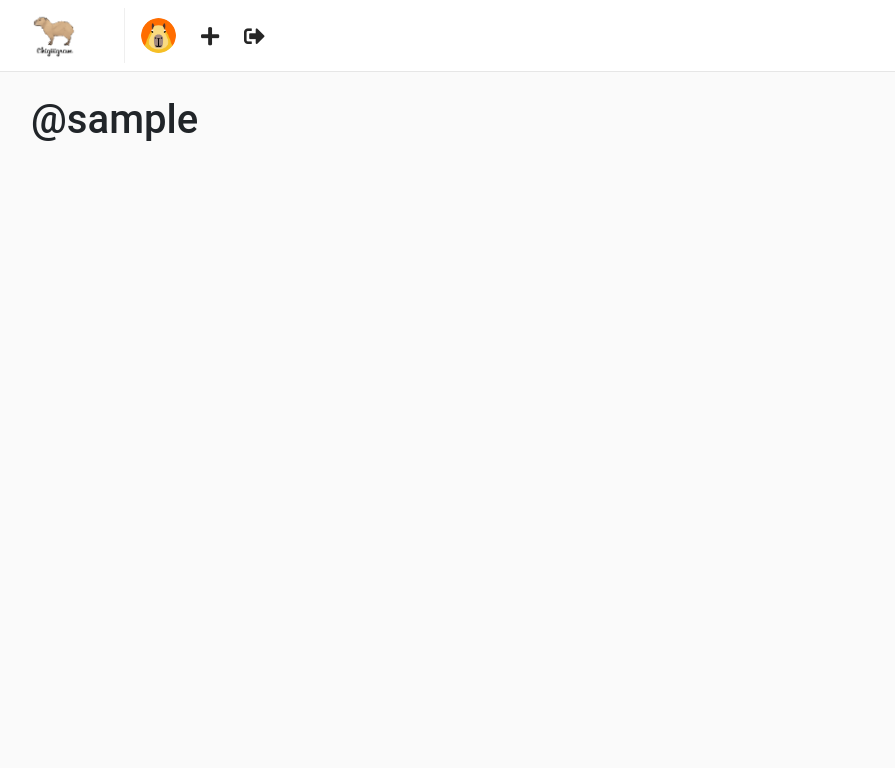
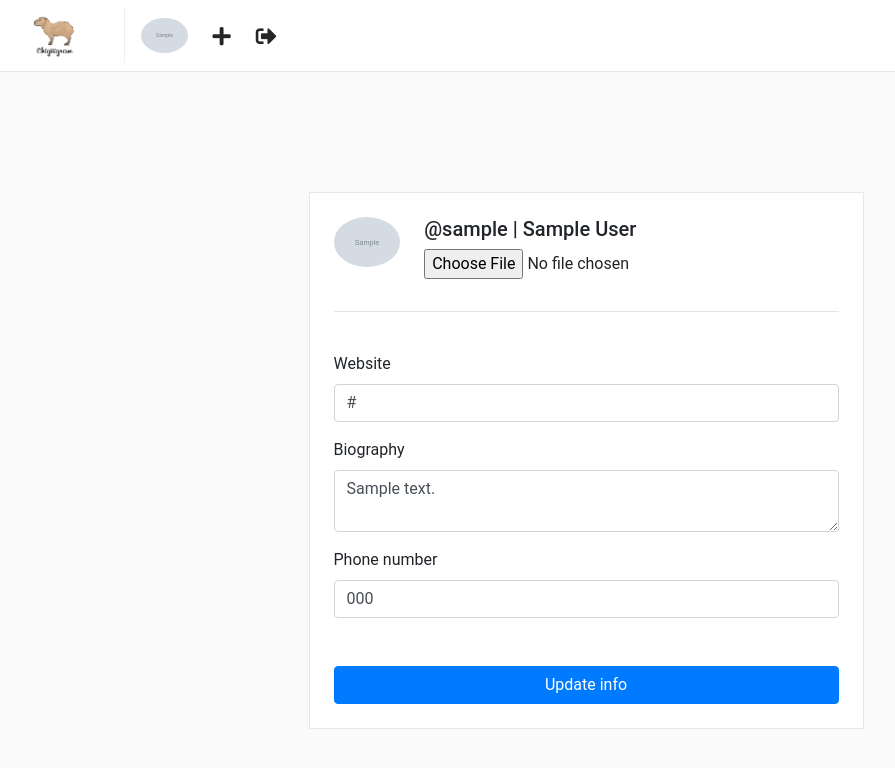
Before and after one commit to EChachati/learningDjango, a Django app: page /users/me/profile/ in a window 1280 px wide. Shown: the top 768 px of the page, without its empty margins (54-949 px from the left). Run offline with Django 3.2, Linux system fonts and the light colour scheme; a user stored in the database is signed in; tables that the repository leaves empty hold one stand-in row (values such as "Sample post"); grey boxes marked "Sample" are stand-in pictures; some libraries are stand-ins or nearby versions.

Commit message:
Update Clase 24

```diff
--- a/learning/learning/middleware.py
+++ b/learning/learning/middleware.py
@@ -13,17 +13,19 @@ class ProfileCompletionMiddleware:
         # Middleware Initialization
         self.get_response = get_response
 
+
     def __call__(self,request):
         # Code to be executed for each request before de view is called
 
         if not request.user.is_anonymous:
-            if request.path not in [reverse('update_profile'), reverse('logout')]: # If i'm not already in that link or in logout
-                # calling a OneToOneField
-                profile = request.user.profile
-                if not profile.profile_picture or not profile.biography:
-                    return redirect('update_profile')
+            if not request.user.is_staff:
+                if request.path not in [reverse('update_profile'), reverse('logout')]: # If i'm not already in that link or in logout
+                    # calling a OneToOneField
+                    profile = request.user.profile
+                    if not profile.profile_picture or not profile.biography:
+                        return redirect('update_profile')
         else:
-            if request.path != reverse('login'): # If i'm not already in that link
+            if request.path not in ['admin/', reverse('login')]: # If i'm not already in that link
                 return redirect('login')
         response = self.get_response(request)
         return response
--- a/learning/templates/nav.html
+++ b/learning/templates/nav.html
@@ -11,7 +11,12 @@
 
                 <li class="nav-item">
                     <a href="">
-                        <img src="{% static 'img/default-profile.png' %}" height="35" class="d-inline-block align-top rounded-circle"/>
+                        {% if profile.profile_picture.url %}
+                        <img src="{{ profile.profile_picture.url }}" height="35" class="d-inline-block align-top rounded-circle">
+                    {% else %}
+
+                    <img src="{% static 'img/default-profile.png' %}" height="35" class="d-inline-block align-top rounded-circle"/>
+                    {% endif  %}
                     </a>
                 </li>
 
--- a/learning/templates/users/update/profile.html
+++ b/learning/templates/users/update/profile.html
@@ -1,12 +1,72 @@
-{% extends 'base.html' %}
+{% extends "base.html" %}
+{% load static %}
+
+{% block head_content %}
+<title>@{{ request.user.username }} | Update profiles</title>
+{% endblock %}
+
+{% block container %}
+
+<div class="container">
+
+    <div class="row justify-content-md-center">
+        <div class="col-6 p-4" id="profile-box">
+
+            <form action="{% url 'update_profile' %}" method="POST" enctype="multipart/form-data">
+                {% csrf_token %}
 
 
-{% block head_content %}
-<title>@{{ request.user.username }} | Update profile</title>
+                {% if form.errors %}
+                    <p class="alert alert-danger">{{ form.errors }}</p>
 
-{% endblock head_content %}
+                {% endif %}
 
+                <div class='media'>
 
-{% block container %}
-    <h1 class="mt-5">@{{ request.user.username }}</h1>
-{% endblock container %}
+                    {% if profile.profile_picture.url %}
+                        <img src="{{ profile.profile_picture.url }}" class="rounded-circle" height="50">
+                    {% else %}
+
+                    <img src="{% static 'img/default-profile.png' %}" class="rounded-circle" height="50"/>
+                    {% endif  %}
+
+                    <div class="media-body">
+                        <h5 class="ml-4">@{{ user.username }} | {{user.get_full_name}}</h5>
+                        <p class="ml-4"><input type="file" name="picture" required="false"></p>
+                    </div>
+                </div>
+
+                <hr><br>
+
+                <div class="form-group">
+                    <label>Website</label>
+                    <input
+                        class="form-control"
+                        type="url"
+                        name="website" placeholder="Website"
+                        value="{{profile.website}}"
+                    />
+                </div>
+
+                <div class="form-group">
+                    <label>Biography</label>
+                    <textarea class="form-control" name="biography">{{ profile.biography }}</textarea>
+                </div>
+
+                <div class="form-group">
+                    <label>Phone number</label>
+                    <input
+                        class="form-control"
+                        type="text"
+                        name="phone_number"
+                        placeholder="Phone number"
+                        value="{{ profile.phone_number }}"
+                    />
+                </div>
+
+                <button type="submit" class="btn btn-primary btn-block mt-5">Update info</button>
+            </form>
+        </div>
+    </div>
+</div>
+{% endblock %}
--- /dev/null
+++ b/learning/users/forms.py
@@ -0,0 +1,12 @@
+from django import forms
+
+from users.models import Profile
+
+class UpdateUser(forms.Form):
+    website = forms.URLField(max_length=200, required=True)
+
+    biography = forms.CharField(max_length=256,  required=False)
+
+    phone_number = forms.CharField(max_length=20, required=True)
+
+    picture = forms.ImageField()
--- a/learning/users/views.py
+++ b/learning/users/views.py
@@ -6,6 +6,9 @@ from django.contrib.auth.decorators import login_required
 # Models
 from django.contrib.auth.models import User
 from users.models import Profile
+
+# Forms
+from users.forms import UpdateUser
 
 # Create your views here.
 def login_view(request):
@@ -69,4 +72,29 @@ def singup_view(request):
 
 
 def update_profile(request):
-    return render(request, 'users/update/profile.html')
+    profile = request.user.profile
+    if request.method == 'POST':
+        print(request.POST)
+        form = UpdateUser(request.POST, request.FILES)
+        if form.is_valid():
+            data = form.cleaned_data
+
+            profile.website = data['website']
+            profile.biography = data['biography']
+            profile.phone_number = data['phone_number']
+            profile.profile_picture = data['picture']
+
+            profile.save()
+
+            return redirect('update_profile')
+    else:
+        form = UpdateUser()
+    return render(
+        request,
+        'users/update/profile.html',
+        context={
+            'profile': profile,
+            'user': request.user,
+            'form': form
+        }
+        )
```
Also changed, not shown: notes/formularios.md (added, +1 -0 lines).
